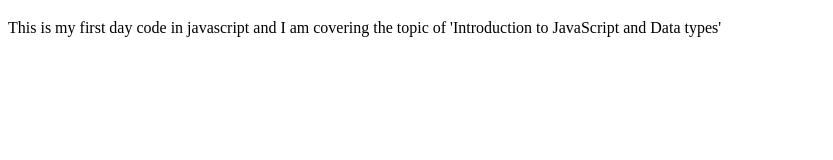
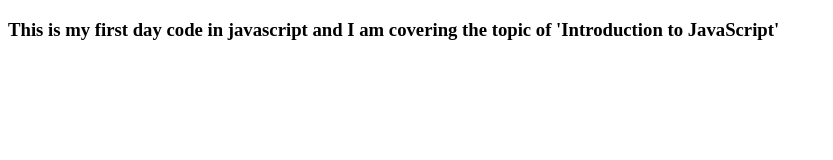
Before and after one commit to shivam1141/20-Days-of-Java-Script, a plain HTML site: page Day-1 (Introduction)/Hello World Program/index.html in a window 1280 px wide. Shown: the whole page, without its empty margins (0-833 px from the left). Drawn offline with Linux system fonts and the light colour scheme.

Commit message:
Update index.html

```diff
--- a/Day-1 (Introduction)/Hello World Program/index.html
+++ b/Day-1 (Introduction)/Hello World Program/index.html
@@ -1,11 +1,11 @@
 <!DOCTYPE html>
 <html>
 <head>
-<title>Title of the document</title>
+<title>Introduction</title>
 </head>
 <Script src = "1.js"></Script>
 <body>
-<h3></h3>This is my first day code in javascript and I am covering the topic of 'Introduction to JavaScript and Data types'</h3>
+<h3>This is my first day code in javascript and I am covering the topic of 'Introduction to JavaScript'</h3>
 </body>
 
 </html>
```
